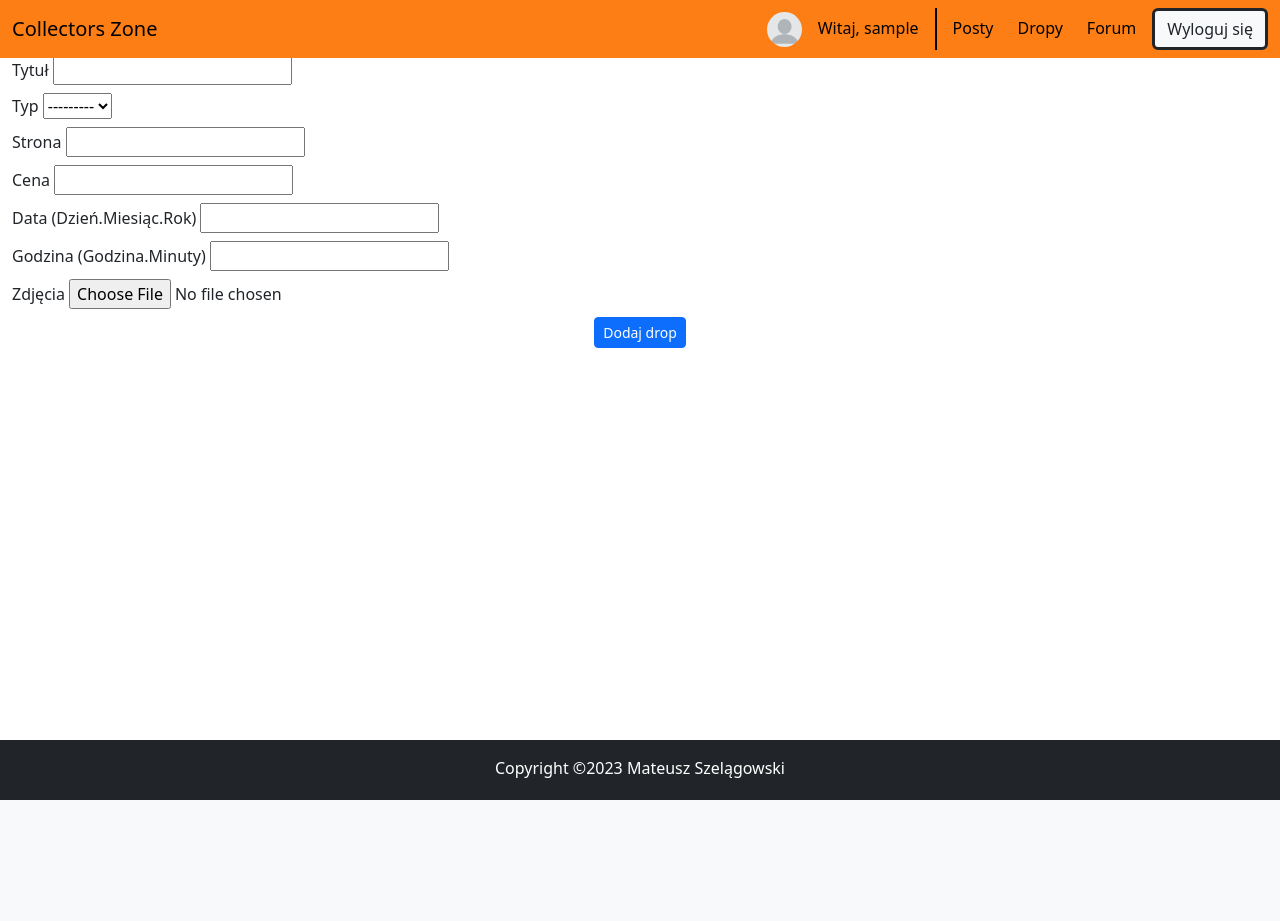
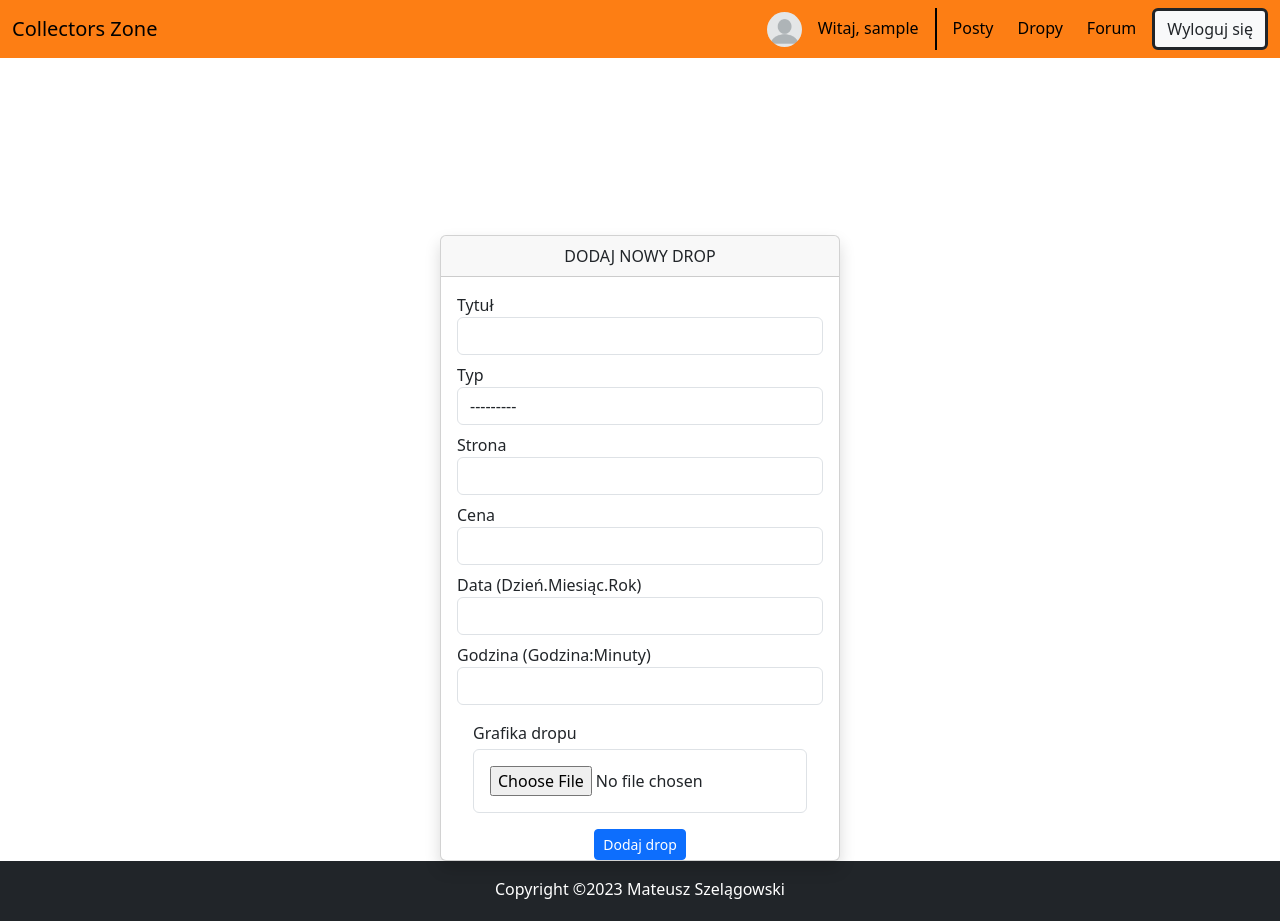
Before and after one commit to matszelo/Collectors_Zone_project, a Django app: page /drops/add_drop in a window 1280 px wide. Before the commit the page ends 800 px from the top, so only its background shows below. Run offline with Django 5.2, Linux system fonts and the light colour scheme; the visitor is signed in with stand-in values (Sample User, id 1); data that the repository does not hold is empty; some libraries are stand-ins or nearby versions.

Commit message:
Zmiana wyglądu formularz dodawania dropu, postu i aktualizacji konta użytkownika.

```diff
--- a/Dropy/forms.py
+++ b/Dropy/forms.py
@@ -1,16 +1,18 @@
 from django import forms
-from .models import Drop
+from django.forms import ModelForm
+from Dropy.models import Drop
 
 
-class DropForm(forms.ModelForm):
+class DropForm(ModelForm):
     class Meta:
         model = Drop
-        fields = ('Tytuł','Typ', 'Strona', 'Cena', 'Data', 'Godzina', 'Zdjęcia')
+        fields = ('Tytuł', 'Typ', 'Strona', 'Cena', 'Data', 'Godzina', 'Zdjęcia')
 
-    Data = forms.DateField(
-        widget=forms.DateInput(format='%d.%m.%Y'), input_formats=('%d.%m.%Y',)
-    )
-
-    Godzina = forms.TimeField(
-        widget=forms.TimeInput(format='%H:%M'), input_formats=('%H:%M',)
-    )
+        widgets = {
+            'Tytuł': forms.TextInput(attrs={'class': 'form-control'}),
+            'Typ': forms.Select(attrs={'class': 'form-control'}),
+            'Strona': forms.TextInput(attrs={'class': 'form-control'}),
+            'Cena': forms.TextInput(attrs={'class': 'form-control'}),
+            'Data': forms.DateInput(attrs={'class': 'form-control'}, format='%d.%m.%Y'),
+            'Godzina': forms.TimeInput(attrs={'class': 'form-control'}, format='%H:%M'),
+        }
--- a/Dropy/models.py
+++ b/Dropy/models.py
@@ -1,6 +1,5 @@
 from django.db import models
 from datetime import date, timedelta
-
 
 
 class Typ(models.Model):
--- a/templates/Drop/add_drop.html
+++ b/templates/Drop/add_drop.html
@@ -1,7 +1,12 @@
 {% extends 'Base_html/base.html' %}
 {% block content %}
     {% if user.is_authenticated and user.is_staff%}
-     <div class="container-fluid">
+     <div class="d-flex justify-content-center" style="margin-top: 180px">
+        <div class="card me-4 ms-4 shadow" style="width: 400px">
+            <div class="card-header text-center">
+                DODAJ NOWY DROP
+            </div>
+            <div class="card-body pb-0">
                 <form action="" method="POST" enctype="multipart/form-data">
                     {% csrf_token %}
                         <div class="mb-2">
@@ -24,19 +29,23 @@
                         <label for="exampleInputText" class="form-label mb-0">Data (Dzień.Miesiąc.Rok)</label>
                         {{ form.Data }}
                         </div>
-                <div class="mb-2">
-                <label for="exampleInputText" class="form-label mb-0">Godzina (Godzina.Minuty)</label>
+                        <div class="mb-0">
+                        <label for="exampleInputText" class="form-label mb-0">Godzina (Godzina:Minuty)</label>
                         {{ form.Godzina }}
                         </div>
-                <div class="mb-2">
-                <label for="exampleInputText" class="form-label mb-0">Zdjęcia</label>
+                        <div class="card-body">
+                            <label for="exampleTextArea" class="form-label mb-1">Grafika dropu</label>
+                            <div class="card-body border rounded" style="border: #0dcaf0">
                                 {{ form.Zdjęcia }}
+                            </div>
                         </div>
                     <div class="d-flex justify-content-center">
                         <input class="btn btn-primary btn-sm" type="submit" value="Dodaj drop">
                     </div>
                 </form>
             </div>
+        </div>
+     </div>
     {% else %}
         <h1>Tylko moderatorzy mogą dodawać dropy</h1>
         <a href="{% url 'Dropy:all_drops' %}">Przejdź do listy dropów</a>
--- a/templates/Profile/update_profile.html
+++ b/templates/Profile/update_profile.html
@@ -21,7 +21,7 @@
                         {{ profile_form.bio }}
                         </div>
                         <div class="card-body">
-                            <label for="exampleTextArea" class="form-label mb-0">Zdjęcie profilowe</label>
+                            <label for="exampleTextArea" class="form-label mb-1">Zdjęcie profilowe</label>
                             <div class="card-body border rounded" style="border: #0dcaf0">
                                 {{ profile_form.profile_pic }}
                             </div>
```
Also changed, not shown: templates/Drop/update_drop.html (+13 -4 lines), templates/Post/update_post.html (+8 -1 lines). Lines whose indentation alone changed are shown as unchanged.
